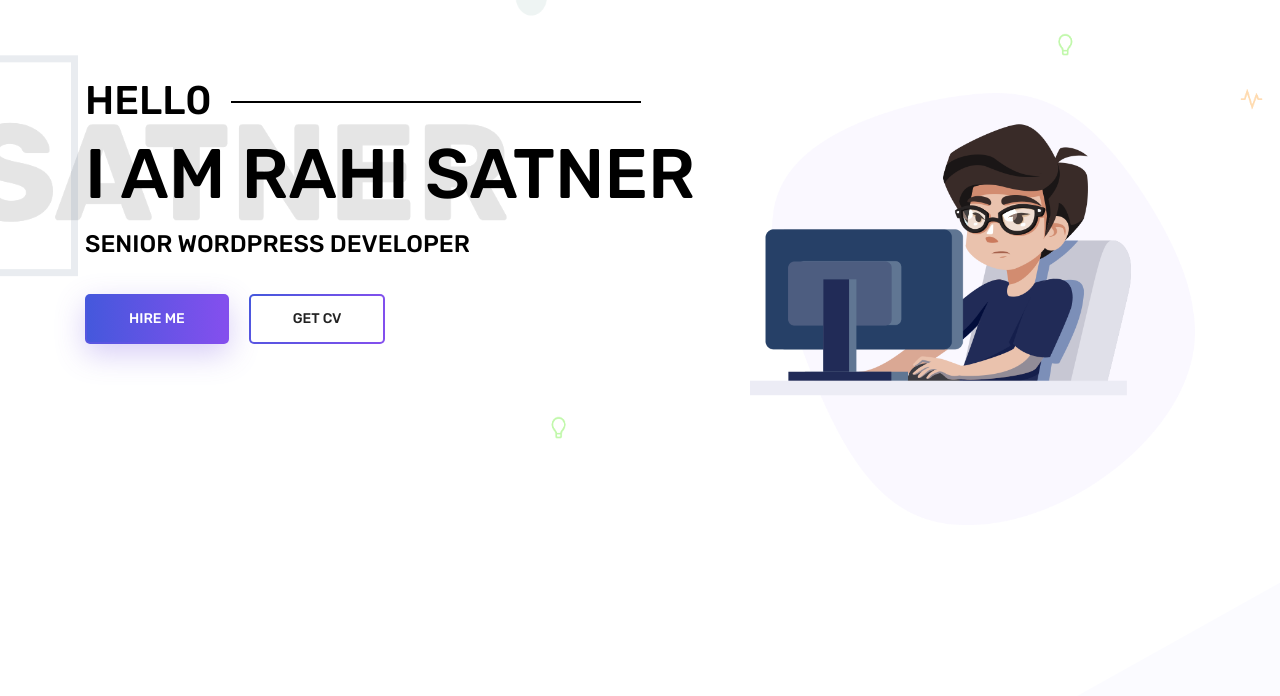
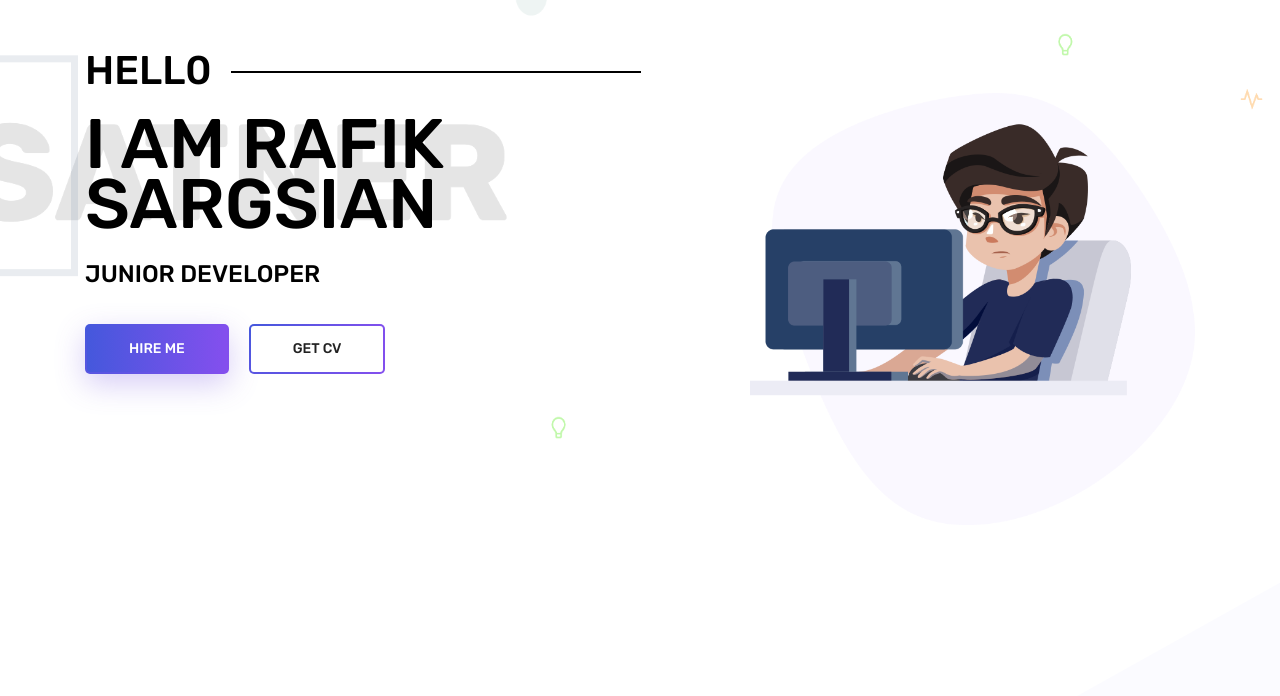
Before and after one commit to ssssargsian/WebSites, a plain HTML site: page index.html in a window 1280 px wide. Shown: the part 104-800 px from the top of the page. Drawn offline with Linux system fonts and the light colour scheme; some packages are replaced by stand-ins of ours.

Commit message:
добавил index

```diff
--- a/index.html
+++ b/index.html
@@ -6,7 +6,7 @@
 	<meta charset="utf-8">
 	<meta name="viewport" content="width=device-width, initial-scale=1, shrink-to-fit=no">
 	<link rel="icon" href="img/favicon.png" type="image/png">
-	<title>Satner Portfolio</title>
+	<title>Sargsian Portfolio</title>
 	<!-- Bootstrap CSS -->
 	<link rel="stylesheet" href="css/bootstrap.css">
 	<link rel="stylesheet" href="vendors/linericon/style.css">
@@ -74,8 +74,8 @@
 					<div class="col-lg-7">
 						<div class="banner_content">
 							<h3 class="text-uppercase">Hell0</h3>
-							<h1 class="text-uppercase">I am rahi satner</h1>
-							<h5 class="text-uppercase">senior wordpress developer</h5>
+							<h1 class="text-uppercase">I am Rafik Sargsian</h1>
+							<h5 class="text-uppercase">junior  developer</h5>
 							<div class="d-flex align-items-center">
 								<a class="primary_btn" href="#"><span>Hire Me</span></a>
 								<a class="primary_btn tr-bg" href="#"><span>Get CV</span></a>
@@ -85,6 +85,7 @@
 					<div class="col-lg-5">
 						<div class="home_right_img">
 							<img class="" src="img/banner/home-right.png" alt="">
+
 						</div>
 					</div>
 				</div>
@@ -586,7 +587,7 @@
 							<h4>Follow Me</h4>
 						</div>
 						<div class="footer_social">
-							<a href="#"><i class="fa fa-facebook"></i></a>
+							<a href="#"><i class="fa fa-linkedin"></i></a>
 							<a href="#"><i class="fa fa-twitter"></i></a>
 							<a href="#"><i class="fa fa-dribbble"></i></a>
 							<a href="#"><i class="fa fa-behance"></i></a>
```
Also changed, not shown: img/logo.png, img/logo11.png (added).
